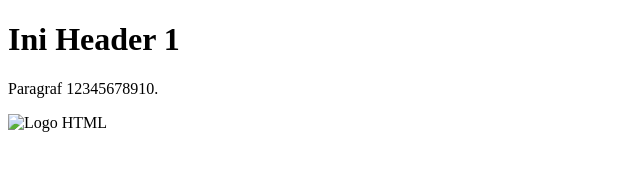
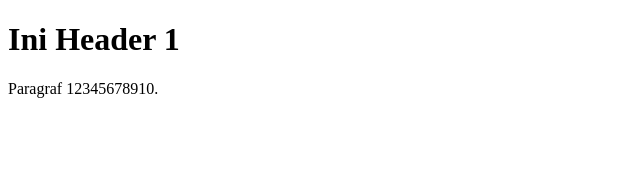
Before and after one commit to felisthev/W3Schools_Tes, a plain HTML site: page index.html in a window 1280 px wide. Shown: the whole page, without its empty margins (0-640 px from the left). Drawn offline with Linux system fonts and the light colour scheme.

Commit message:
Update index.html

```diff
--- a/index.html
+++ b/index.html
@@ -7,9 +7,6 @@
 
     <h1>Ini Header 1</h1>
     <p>Paragraf 12345678910.</p>
-    <img scr="https://github.com/Peli-Tetep/W3Schools_Tes/blob/af3a13718c366a75ea638ff3b00ebadedc5b30d8/Logo%20HTML.png" width="50" height="50" alt="Logo HTML">
-
-
 
   </body>
 </html>
```
